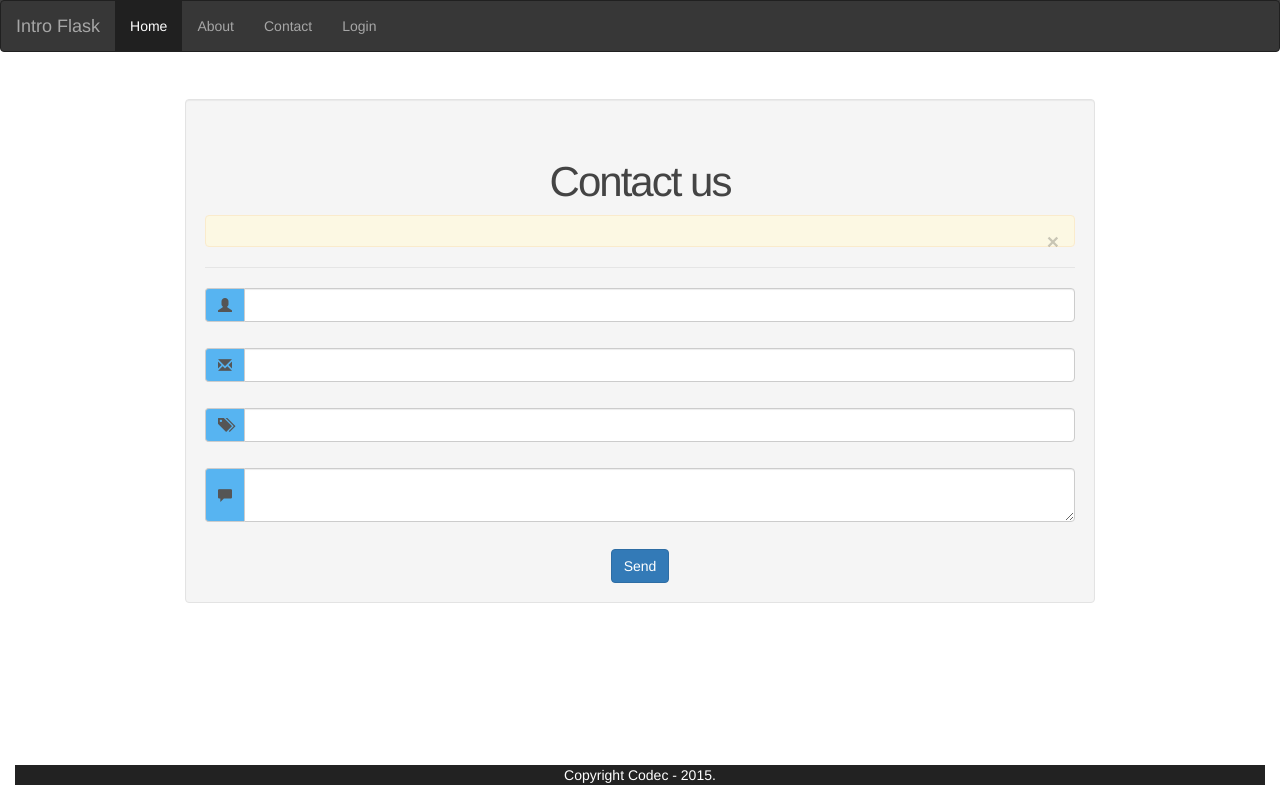
After one commit to yasmanycastillo/FlaskTutorial, a Flask app: page /contact in a window 1280 px wide. The commit adds this page. Run offline with Flask 2, Linux system fonts and the light colour scheme; some libraries are stand-ins or nearby versions.

Commit message:
Added page contact in templates, create forms.py for managed your form, and create the functions to validate our form in routes.py

```diff
--- /dev/null
+++ b/app/forms.py
@@ -0,0 +1,10 @@
+from flask.ext.wtf import Form
+from wtforms import TextField, TextAreaField, SubmitField, validators, ValidationError
+
+class ContactForm(Form):
+    """This class create a contact form for our app"""
+    name = TextField('Name', [validators.Required('Please enter your name!\n')])
+    email = TextField('Email', [validators.Required(), validators.Email('Please enter a valid mail address!\n')])
+    subject = TextField('Subject', [validators.Required('Please complete with a subject!\n')])
+    message = TextAreaField('Messaje', [validators.Required('Please write your message!')])
+    submit = SubmitField('Send')
--- a/app/routes.py
+++ b/app/routes.py
@@ -1,6 +1,9 @@
-from flask import Flask, render_template
+from flask import Flask, render_template, request, redirect, flash
+from forms import ContactForm
 
 app = Flask(__name__)
+
+app.secret_key = 'yaco1639dsaj003'
 
 @app.route('/')
 @app.route('/index')
@@ -11,5 +14,34 @@ def home():
 def about():
     return render_template('about.html')
 
+
+@app.route('/contact', methods=['GET', 'POST'])
+def contact():
+    form = ContactForm()
+
+    if request.method == 'POST':
+        if form.validate() == False:
+            flash('All fields are required!')
+            return render_template('contact.html', form=form)
+        else:
+            return 'Form posted.'
+    elif request.method  == 'GET':
+        return render_template('contact.html', form=form)
+"""
+@app.before_request
+def csrf_protect():
+    if request.method == "POST":
+        token = session.pop('_csrf_token', None)
+        if not token or token != request.form.get('_csrf_token'):
+            abort(403)
+
+def generate_csrf_token():
+    if '_csrf_token' not in session:
+        session['_csrf_token'] = some_random_string()
+    return session['_csrf_token']
+
+app.jinja_env.globals['csrf_token'] = generate_csrf_token
+"""
+
 if __name__ == '__main__':
 	app.run(debug=True)
--- a/app/static/css/base.css
+++ b/app/static/css/base.css
@@ -65,3 +65,16 @@ h3 {
   letter-spacing: -1px;
   color: #999;
 }
+
+.input-group {
+  margin-bottom: 3%;
+}
+
+.input-group-addon:first-child {
+  background-color: #57B4F1;
+}
+
+
+footer {
+  margin-top: 10%;
+}
--- /dev/null
+++ b/app/templates/contact.html
@@ -0,0 +1,65 @@
+{% extends 'layout.html' %}
+
+{% block content %}
+    <div class="row">
+        <div class="container">
+            <div class="well">
+                <h2>Contact us</h2>
+                <div class="alert alert-warning flash">
+                        <button type="button" class="close" data-dismiss="alert" aria-hidden="true">&times;</button>
+                        {% for message in form.name.errors %}
+                            <strong>{{ message }}</strong>
+                        {% endfor %}
+
+                        {% for message in form.email.errors %}
+                                <strong>{{ message }}</strong>
+                        {% endfor %}
+
+                        {% for message in form.subject.errors %}
+                                <strong>{{ message }}</strong>
+                        {% endfor %}
+
+                        {% for message in form.message.errors %}
+                                <strong>{{ message }}</strong>
+                        {% endfor %}
+                </div>
+
+
+                <form action="{{ url_for('contact')}}" method="POST" role="form">
+                    <legend></legend>
+                    {{ form.hidden_tag() }}
+
+                    <div class="input-group">
+                        <span class="input-group-addon">
+                            <span class="glyphicon glyphicon-user"></span>
+                        </span>
+                        {{ form.name(class='form-control') }}
+                    </div>
+
+                    <div class="input-group">
+                        <span class="input-group-addon">
+                            <span class="glyphicon glyphicon-envelope"></span>
+                        </span>
+                        {{ form.email(class='form-control') }}
+                    </div>
+
+                    <div class="input-group">
+                        <span class="input-group-addon">
+                            <span class="glyphicon glyphicon-tags"></span>
+                        </span>
+                        {{ form.subject(class='form-control') }}
+                    </div>
+
+                    <div class="input-group">
+                        <span class="input-group-addon">
+                            <span class="glyphicon glyphicon-comment"></span>
+                        </span>
+                        {{ form.message(class='form-control') }}
+                    </div>
+
+                    <center>{{ form.submit(class="btn btn-primary") }}</center>
+                </form>
+            </div>
+        </div>
+    </div>
+{% endblock content %}
--- a/app/templates/layout.html
+++ b/app/templates/layout.html
@@ -24,7 +24,7 @@
                 <ul class="nav navbar-nav">
                     <li class="active"><a href="{{ url_for('home')}}">Home</a></li>
                     <li><a href="{{ url_for('about')}}">About</a></li>
-                    <li><a href="#contact">Contact</a></li>
+                    <li><a href="{{ url_for('contact')}}">Contact</a></li>
                     <li><a href="#login">Login</a></li>
                 </ul>
             </div><!-- /.navbar-collapse -->
@@ -45,5 +45,16 @@
     </footer>
     <script src="{{ url_for('static', filename='js/jquery.min.js') }}" type="text/javascript" charset="utf-8"></script>
     <script src="{{ url_for('static', filename='js/bootstrap.min.js') }}" type="text/javascript" charset="utf-8" ></script>
+    <script>
+        jQuery(document).ready(function($) {
+            var formID = $(this).parents("form").attr("id");
+            //formID.addClass('form-control');
+            console.log(formID);
+        });
+            //var wtf = $(this).parents("form").attr("id");
+            //$wtf.addClass('form-control');
+            //var formID = $(this).parents("form").attr("id");
+            //console.log(formID);
+    </script>
 </body>
 </html>
```
